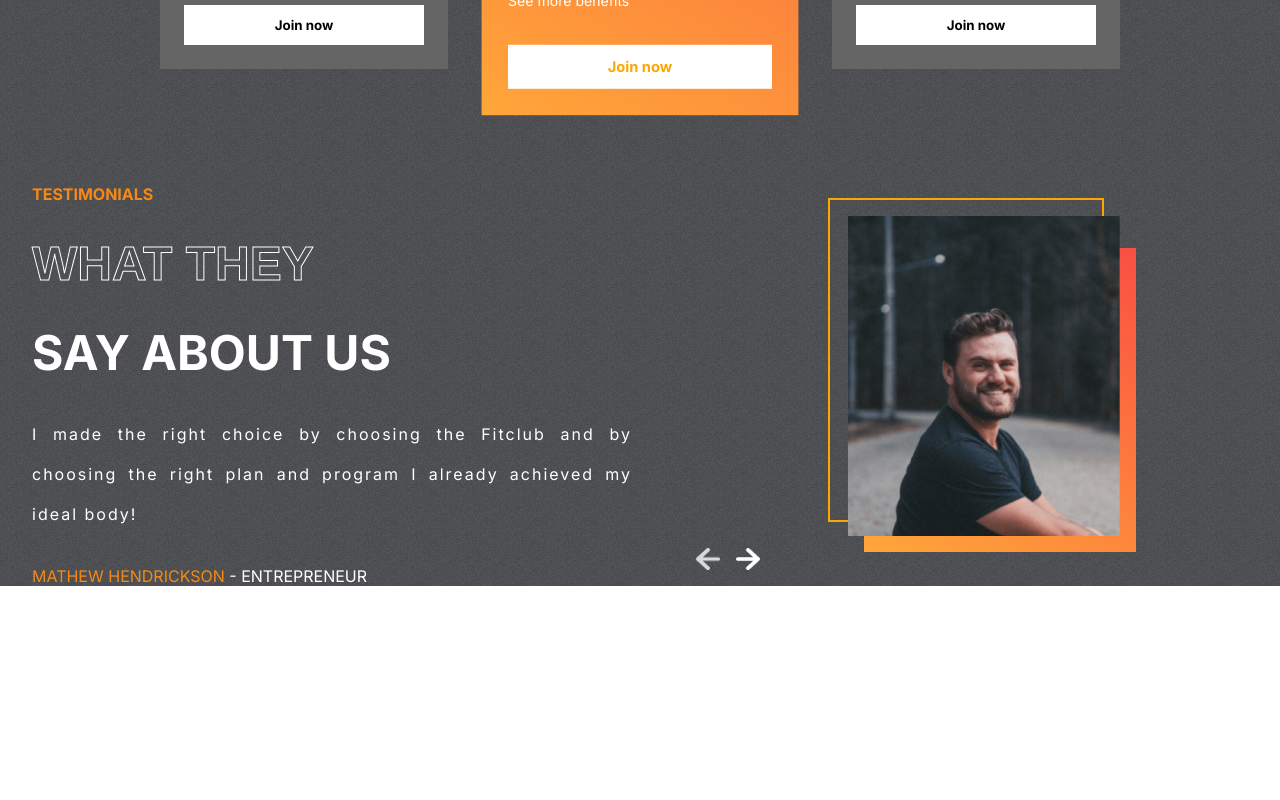
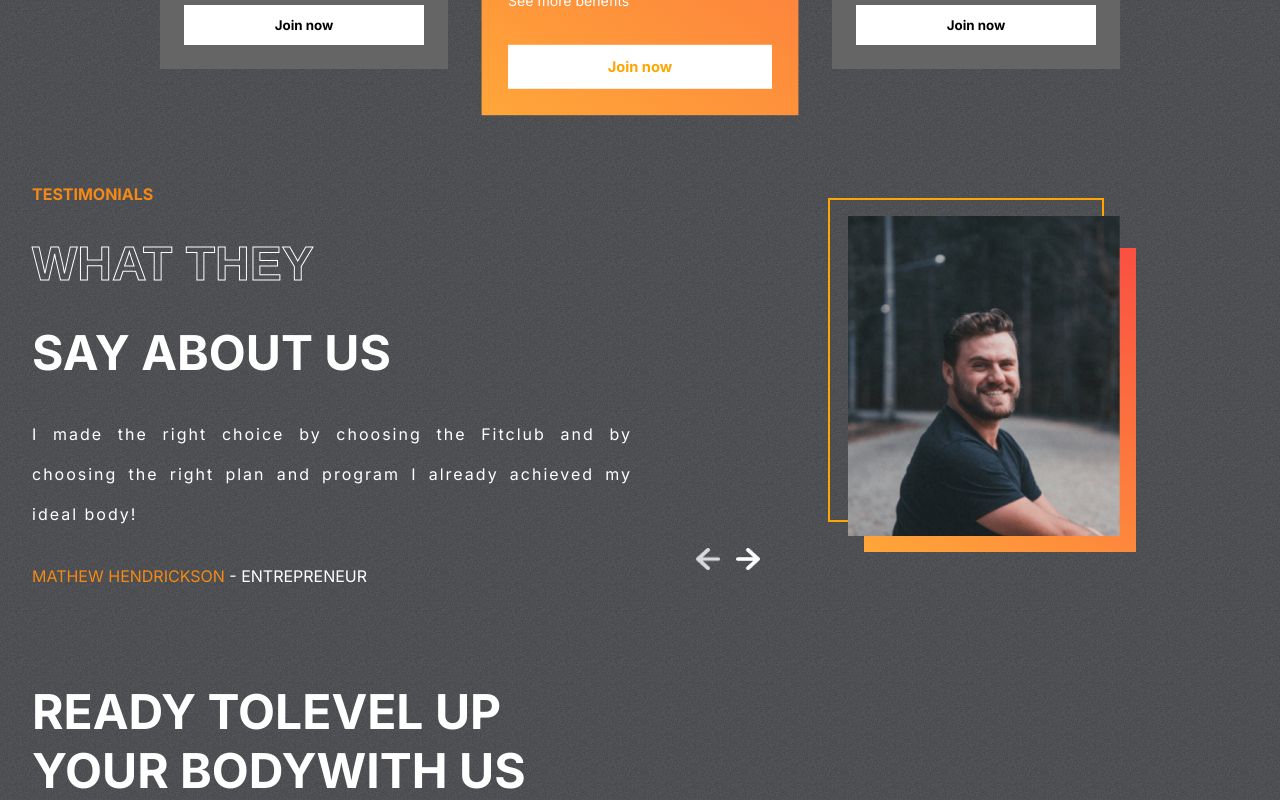
Before and after one commit to Szsz1987/Fit-club, a React (Create React App) app: page / in a window 1280 px wide. Shown: the part 2427-3227 px from the top of the page. Before the commit the page ends 3013 px from the top, so only its background shows below. Built offline with nearby package versions, Linux system fonts and the light colour scheme.

Commit message:
Start work on a new component (Join)

```diff
--- a/src/App.js
+++ b/src/App.js
@@ -4,6 +4,8 @@ import Plans from './components/Plans/Plans';
 import Programs from './components/Programs/Programs';
 import Reasons from './components/Reasons/Reasons';
 import Testimonials from './components/Testimonials/Testimonials';
+import Join from './components/Join/Join';
+
 function App() {
   return (
     <div className="App">
@@ -12,6 +14,7 @@ function App() {
       <Reasons/>
       <Plans/>
       <Testimonials/>
+      <Join/>
     </div>
   );
 }
--- /dev/null
+++ b/src/components/Join/Join.css
@@ -0,0 +1,13 @@
+.Join{
+    display: flex;
+    padding: 0 2rem;
+    gap: 10rem;
+}
+
+.left-j{
+ color: white;
+ font-size: 3rem;
+ font-weight: bold;
+ text-transform: uppercase;
+ position: relative;
+}
--- /dev/null
+++ b/src/components/Join/Join.jsx
@@ -0,0 +1,22 @@
+import React from 'react';
+import './Join.css';
+
+const Join = () => {
+    return(
+        <div className="Join" id="join-us">
+            <div className="left-j">
+                <div>
+                    <span>ready to</span>
+                    <span>level up</span>
+                </div>
+                <div>
+                    <span>your body</span>
+                    <span>with us</span>
+                </div>
+            </div>
+            <div className="right-j"></div>
+        </div>
+    )
+}
+
+export default Join;
```
Also changed, not shown: src/Warsztat kodera.js (added, +39 -0 lines).
